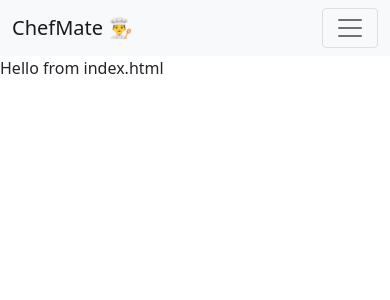
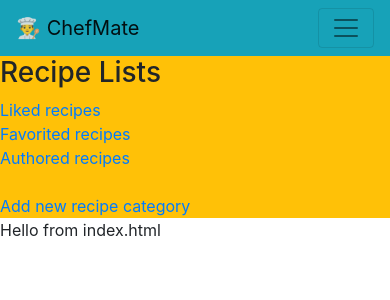
Before and after one commit to ocassidydev/chef-mate, a Django app: page / in a window 390 px wide. Shown: the top 300 px of the page. Run offline with Django 3.2, Linux system fonts and the light colour scheme; data that the repository does not hold is empty.

Commit message:
Add changes to base.html

```diff
--- a/static/css/style.css
+++ b/static/css/style.css
@@ -0,0 +1,5 @@
+@media screen and (min-width: 992px){
+    #navbarSupportedContent {
+        display: inline !important;
+    }
+}
--- a/templates/base.html
+++ b/templates/base.html
@@ -16,38 +16,51 @@
     <link rel="stylesheet" href="https://cdnjs.cloudflare.com/ajax/libs/font-awesome/5.15.3/css/all.min.css">
 
     <!-- Bootstrap -->
-    <link href="https://cdn.jsdelivr.net/npm/bootstrap@5.0.1/dist/css/bootstrap.min.css" rel="stylesheet"
-        integrity="sha384-+0n0xVW2eSR5OomGNYDnhzAbDsOXxcvSN1TPprVMTNDbiYZCxYbOOl7+AMvyTG2x" crossorigin="anonymous">
-    <script src="https://cdn.jsdelivr.net/npm/bootstrap@5.0.1/dist/js/bootstrap.bundle.min.js"
-        integrity="sha384-gtEjrD/SeCtmISkJkNUaaKMoLD0//ElJ19smozuHV6z3Iehds+3Ulb9Bn9Plx0x4" crossorigin="anonymous">
-    </script>
+    <link rel="stylesheet" href="https://cdn.jsdelivr.net/npm/bootstrap@4.1.3/dist/css/bootstrap.min.css" integrity="sha384-MCw98/SFnGE8fJT3GXwEOngsV7Zt27NXFoaoApmYm81iuXoPkFOJwJ8ERdknLPMO" crossorigin="anonymous">
+    <script src="https://code.jquery.com/jquery-3.3.1.slim.min.js" integrity="sha384-q8i/X+965DzO0rT7abK41JStQIAqVgRVzpbzo5smXKp4YfRvH+8abtTE1Pi6jizo" crossorigin="anonymous"></script>
+    <script src="https://cdn.jsdelivr.net/npm/popper.js@1.14.3/dist/umd/popper.min.js" integrity="sha384-ZMP7rVo3mIykV+2+9J3UJ46jBk0WLaUAdn689aCwoqbBJiSnjAK/l8WvCWPIPm49" crossorigin="anonymous"></script>
+    <script src="https://cdn.jsdelivr.net/npm/bootstrap@4.1.3/dist/js/bootstrap.min.js" integrity="sha384-ChfqqxuZUCnJSK3+MXmPNIyE6ZbWh2IMqE241rYiqJxyMiZ6OW/JmZQ5stwEULTy" crossorigin="anonymous"></script>
 
     <link rel="stylesheet" href="{% static 'css/style.css' %}">
 
     <title>ChefMate</title>
 
 <body>
-    <nav class="navbar navbar-expand-lg navbar-light bg-light">
-        <div class="container-fluid">
-            <a class="navbar-brand" href="#">ChefMate 👨‍🍳</a>
-            <button class="navbar-toggler" type="button" data-bs-toggle="collapse" data-bs-target="#navbarNav"
-                aria-controls="navbarNav" aria-expanded="false" aria-label="Toggle navigation">
+    <nav class="navbar navbar-expand-lg navbar-light bg-info">
+
+        <a class="navbar-brand" href="#">👨‍🍳 ChefMate</a>
+
+        <button class="navbar-toggler" type="button" data-toggle="collapse" data-target="#navbarSupportedContent"
+            aria-controls="navbarSupportedContent" aria-expanded="false" aria-label="Toggle navigation">
             <span class="navbar-toggler-icon"></span>
         </button>
-            <div class="collapse navbar-collapse" id="navbarNav">
-                <ul class="navbar-nav me-auto mb-2 mb-lg-0">
-                    <li class="nav-item">
-                        <a class="nav-link" aria-current="page" href="#">Register</a>
-                    </li>
+        <div class="collapse navbar-collapse" id="navbarSupportedContent">
+            <ul class="navbar-nav justify-content-end">
                 <li class="nav-item">
                     <a class="nav-link" href="#">Login</a>
                 </li>
+                <li class="nav-item">
+                    <a class="nav-link" href="#">Register</a>
+                </li>
             </ul>
         </div>
+    </nav>
+    <div class="row">
+        <div class="col-md-3 bg-warning recipe-list-box">
+            <h3>Recipe Lists</h3>
+            <a href="#">Liked recipes</a>
+            <br>
+            <a href="#">Favorited recipes</a>
+            <br>
+            <a href="#">Authored recipes</a>
+            <br>
+            <br>
+            <a href="#">Add new recipe category</a>
         </div>
-    </nav>
-
+        <div class="col-md-9">
             {% block content %}
             {% endblock %}
+        </div>
+    </div>
 </body>
 </html>
```
Lines whose indentation alone changed are shown as unchanged.
